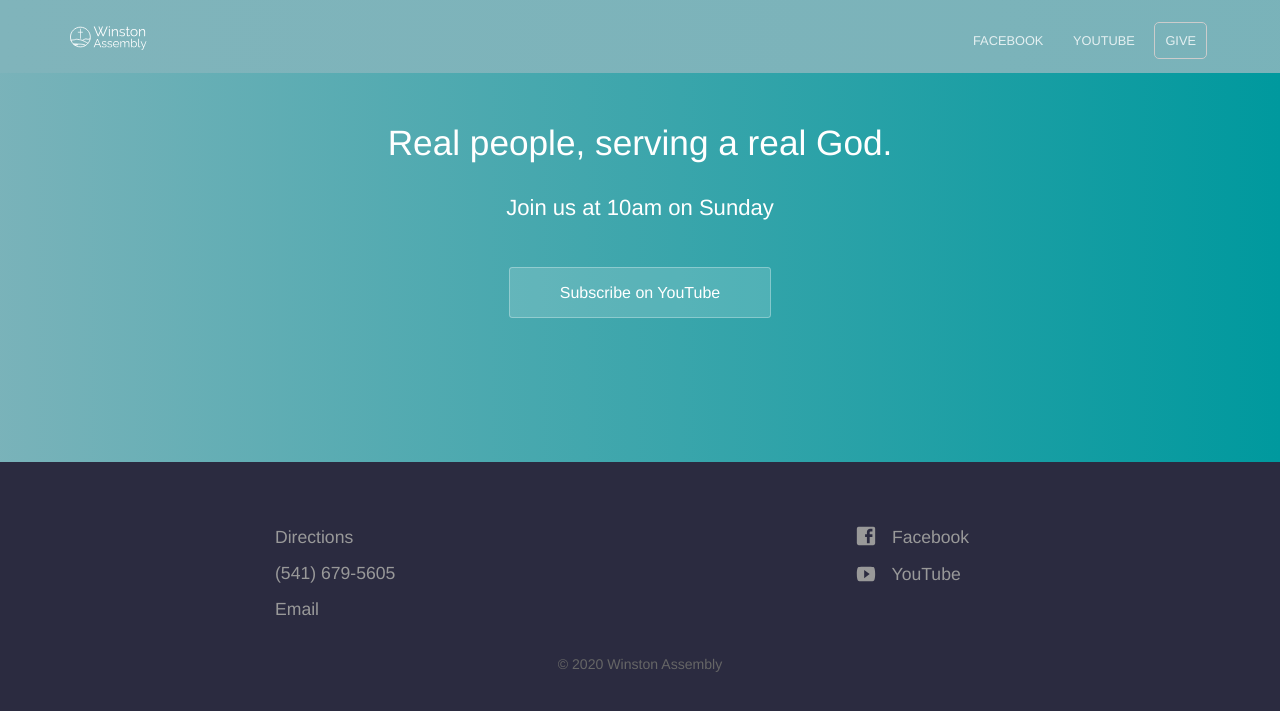
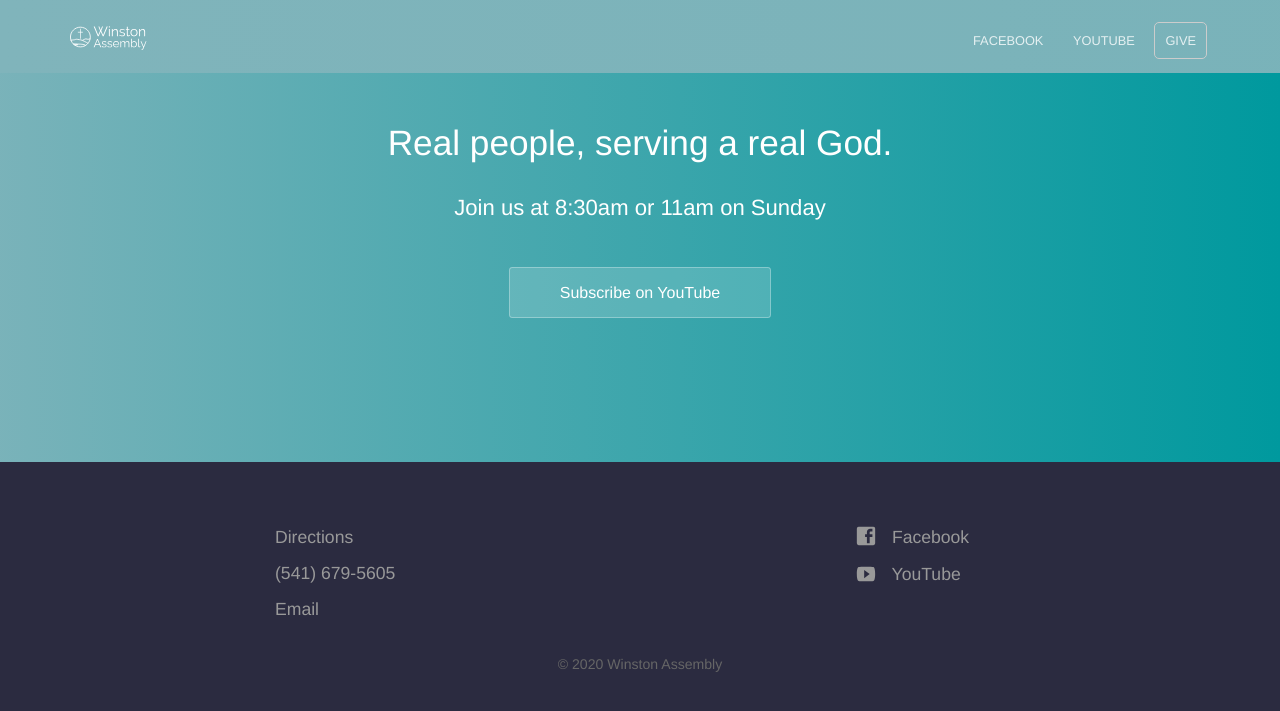
Before and after one commit to CloudCannon/hydra-jekyll-template, a Jekyll site: the page built from index.html, in a window 1280 px wide. Shown: the top 711 px of the page. Built offline with Jekyll 4.4.1, drawn with Linux system fonts in a browser that asks for light colours.

Commit message:
Update index.html
change the hours

```diff
--- a/index.html
+++ b/index.html
@@ -5,7 +5,7 @@ description: Real people, serving a real God.
 <section class="hero">
 	<div class="text-container">
 		<h2 class="editable">Real people, serving a real God.</h2>
-		<p class="subtext editable"> Join us at 10am on Sunday</p>
+		<p class="subtext editable"> Join us at 8:30am or 11am on Sunday</p>
 		<div class="cta button alt"><a href="https://www.youtube.com/channel/UCQzK8bAIBWbO0aI6OZpbGIA">Subscribe on YouTube</a></div>
 	</div>
 </section>
```
